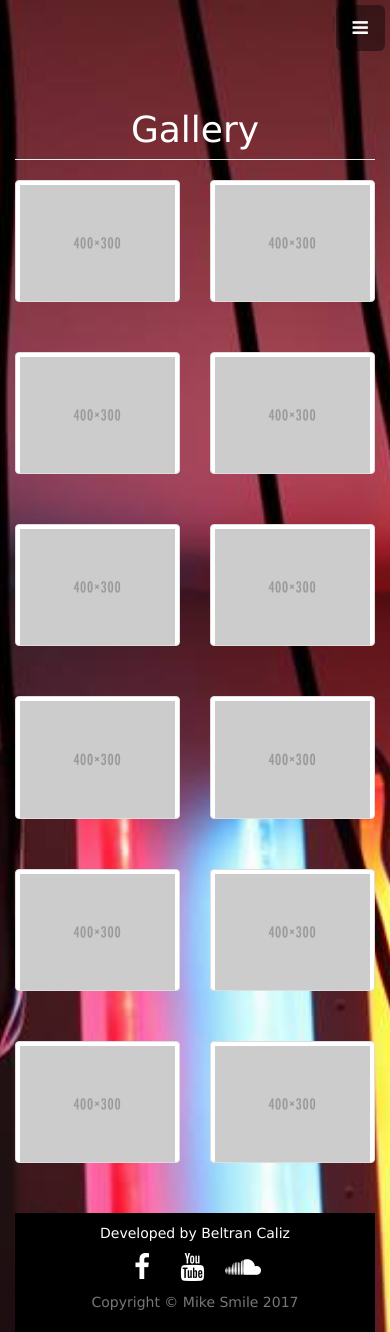
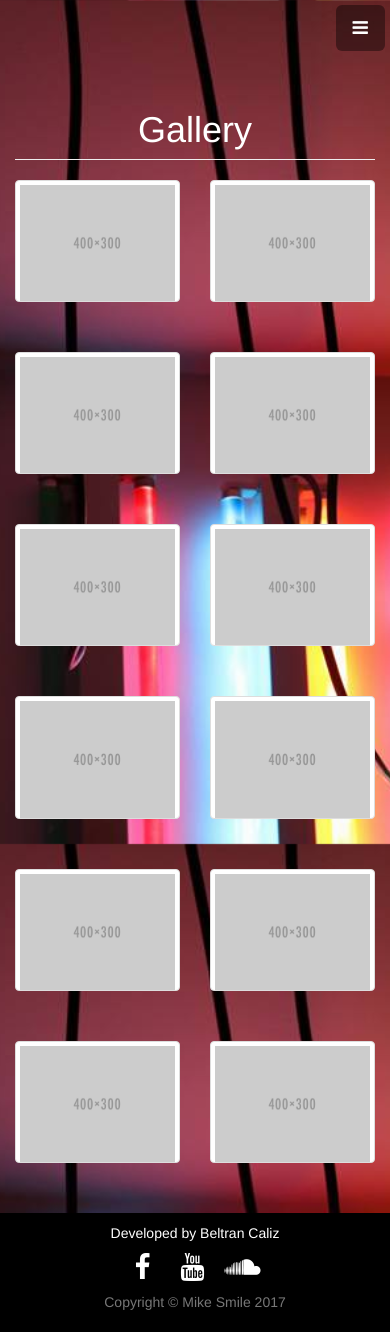
Before and after one commit to beltrancaliz/mikesmile, a PHP site: page /gallery/index.html in a window 390 px wide. Run offline with PHP 8.4, Linux system fonts and the light colour scheme.

Commit message:
Gallery responsive bg and format navbar

```diff
--- a/assets/css/stylish-portfolio.css
+++ b/assets/css/stylish-portfolio.css
@@ -58,7 +58,7 @@ body {
 .btn-dark:focus,
 .btn-dark:active {
     color: #fff;
-    background-color: rgba(0,0,0,0.7);
+    background-color: #fff;
 }
 
 .btn-light {
--- a/gallery/css/thumbnail-gallery.css
+++ b/gallery/css/thumbnail-gallery.css
@@ -4,10 +4,12 @@
  * Licensed under MIT (https://github.com/BlackrockDigital/startbootstrap/blob/gh-pages/LICENSE)
  */
 
+
+
 body {
     font-family: "Source Sans Pro","Helvetica Neue",Helvetica,Arial,sans-serif;
     padding-top: 70px; /* Required padding for .navbar-fixed-top. Change if height of navigation changes. */
-    background: url(/assets/img/cover2.jpg) no-repeat center center scroll;
+    background: url(/assets/img/cover2.jpg) center center scroll;
     -webkit-background-size: cover;
     -moz-background-size: cover;
     background-size: cover;
--- a/gallery/index.html
+++ b/gallery/index.html
@@ -18,6 +18,7 @@
     <link href="css/thumbnail-gallery.css" rel="stylesheet">
     <link href="css/lightbox.css" rel="stylesheet">
     <link href="/assets/css/animate.css" rel="stylesheet">
+    <link href="/assets/css/stylish-portfolio.css" rel="stylesheet">
     <script src="/assets/js/lightbox.js"></script>
 
 
@@ -39,7 +40,7 @@
     <a id="menu-toggle" href="#" class="btn btn-dark btn-lg toggle"><i class="fa fa-bars"></i></a>
     <nav id="sidebar-wrapper">
         <ul class="sidebar-nav">
-            <a id="menu-close" href="#" class="btn btn-light btn-lg pull-right toggle"><i class="fa fa-times"></i></a>
+            <a id="menu-close" href="#" class="btn btn-dark btn-lg pull-right toggle"><i class="fa fa-times"></i></a>
             <li class="sidebar-brand">
                 <a href="/index.html" onclick=$("#menu-close").click();>Home</a>
             </li>
@@ -249,9 +250,9 @@
         </div>
 </div>
         <!-- <hr> -->
-
+</div>
         <!-- Footer -->
-        <footer>
+        <footer id="footer">
             <div class="container">
                 <div class="row">
                     <div class="col-lg-10 col-lg-offset-1 text-center">
@@ -274,9 +275,10 @@
                     </div>
                 </div>
             </div>
+            <a id="to-top" href="#top" class="btn btn-dark btn-lg"><i class="fa fa-chevron-up fa-fw fa-1x"></i></a>
         </footer>
 
-    </div>
+
     <!-- /.container -->
 
     <!-- jQuery -->
```
